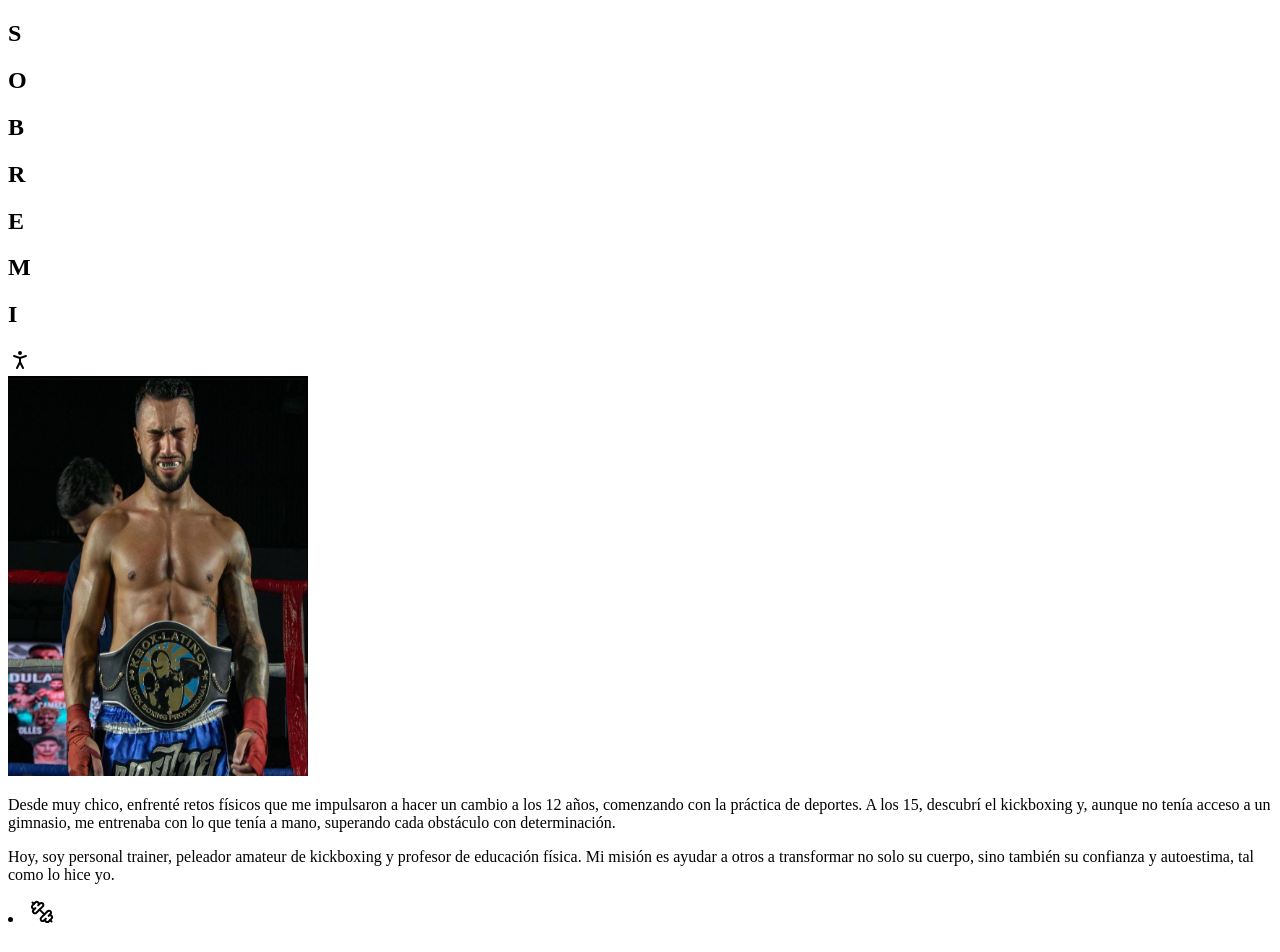
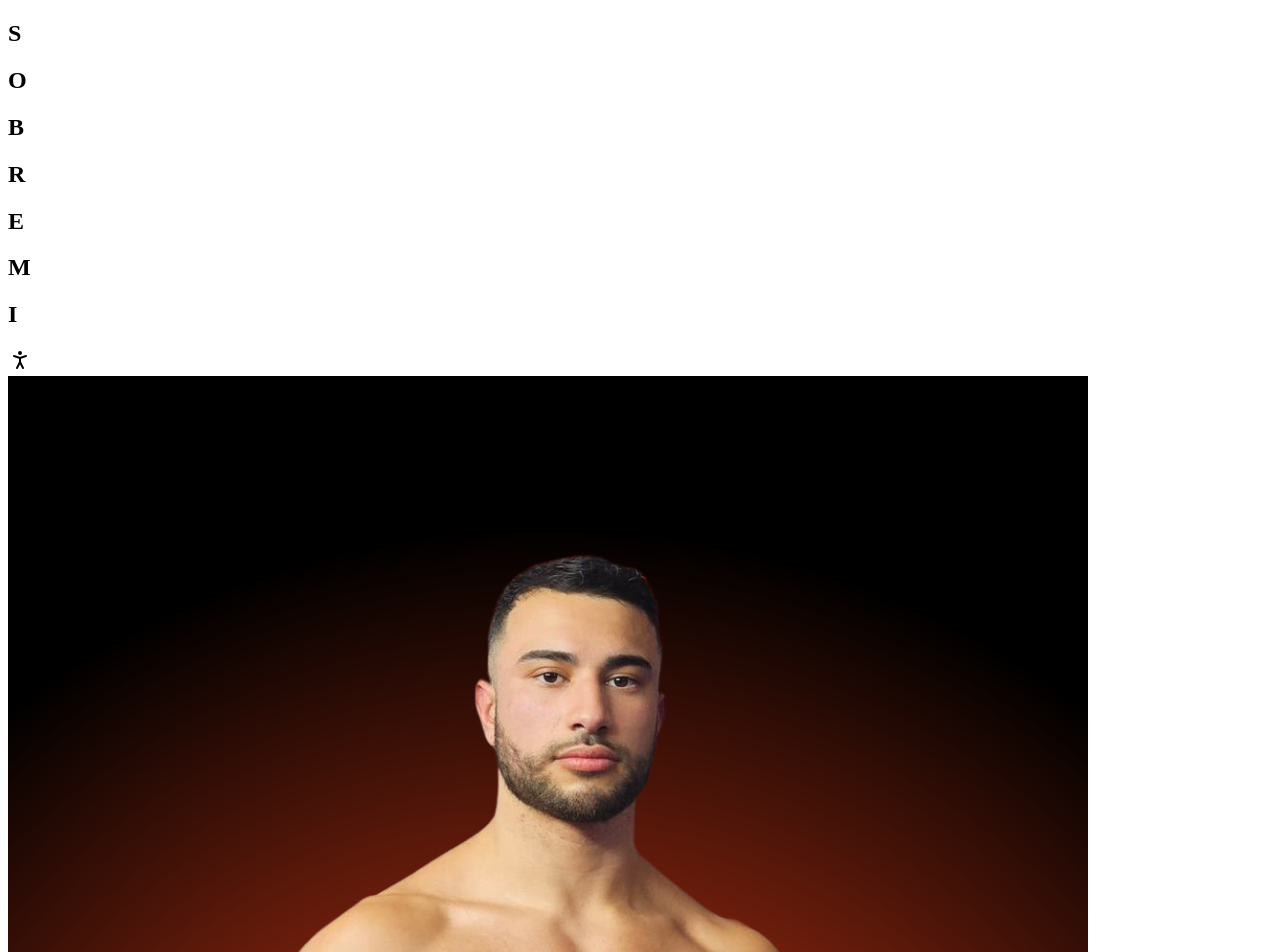
Before and after one commit to skywarddigitalsolutions/fedemoguel, a Next.js app: page /SobreMi/sobremi in a window 1280 px wide. Shown: the top 952 px of the page. Built offline with nearby package versions, Linux system fonts and the light colour scheme.

Commit message:
Prueba build

```diff
--- a/src/app/page.tsx
+++ b/src/app/page.tsx
@@ -5,8 +5,8 @@ import Comunidad from "@/pages/Comunidad/Comunidad";
 import Kickboxing from "@/pages/Kickboxing/Kickboxing";
 import Planes from "@/pages/Planes/Planes";
 import Footer from "@/components/Footer";
-import Cta from "@/pages/Cta/Cta";
-import SobreMi from "@/pages/SobreMi/Sobremi";
+import Cta from "@/pages/CallToAction/CallToAction";
+import SobreMi from "@/pages/SobreMi/AcercaDeMi";
 
 export default function Home() {
   return (
--- a/src/pages/CTA/cta.tsx
+++ b/src/pages/CallToAction/CallToAction.tsx
@@ -1,7 +1,7 @@
 import React from "react";
 import { Calendar } from "lucide-react";
 
-export default function Cta() {
+export default function CallToAction() {
   const scheduleUrl =
     "https://api.whatsapp.com/message/3NUS6AKPOGW4K1?autoload=1&app_absent=0";
 
--- a/src/pages/SobreMi/sobremi.tsx
+++ b/src/pages/SobreMi/sobremi.tsx
@@ -1,57 +1,51 @@
-import Image from "next/image";
-import profilePic from "../../../public/img/SobreMi.jpeg";
-import SubtitleSections from "@/components/text/SubtitleSections";
-import { PersonStanding, Dumbbell, BookOpen } from "lucide-react";
-import { GiBoxingGlove } from "react-icons/gi";
-
-export default function SobreMi() {
+import Image from 'next/image';
+import profilePic from '../../../public/img/fondorojo.png'; // Ajusta la ruta de la imagen
+import SubtitleSections from '@/components/text/SubtitleSections';
+import { PersonStanding, Dumbbell, BoxIcon, BookOpen } from 'lucide-react';
+import { GiBoxingGlove } from 'react-icons/gi';
+const SobreMi = () => {
   return (
-    <section className="p-8 bg-background_color rounded-lg mb-8" id="Sobremi">
+    <section className="p-8 bg-background_color rounded-lg shadow-lg mb-24">
       <SubtitleSections title={"Sobre Mi"} Icon={PersonStanding} />
-
-      <div className="flex flex-col my-6">
+      <div className="flex flex-row items-center my-6">
         <Image
           src={profilePic}
-          alt="Fede Moguel"
-          className="rounded-lg w-[auto] h-96 mb-12"
-          width={300}
-          height={400}
+          alt="Perfil de [Nombre del Cliente]"
+          className="rounded-full w-32 h-32 mr-6" // Espacio a la derecha de la imagen
+          layout="fixed"
         />
+        <h2 className="text-3xl font-bold text-white">Sobre mí</h2>
       </div>
 
       <p className="text-lg text-neutral-200 leading-relaxed mb-4">
-        Desde muy chico, enfrenté <span className="text-rojo font-bold">retos físicos que me impulsaron a hacer un
-        cambio</span> a los 12 años, comenzando con la práctica de deportes. A los 15,
-        descubrí el kickboxing y, aunque no tenía acceso a un gimnasio, me
-        entrenaba con lo que tenía a mano, superando cada obstáculo con
-        determinación.
+        Desde pequeño, enfrenté desafíos con mi cuerpo. A los 12 años, decidí hacer un cambio y comencé a practicar deportes. Ese momento se convirtió en un punto de inflexión en mi vida.
       </p>
       <p className="text-lg text-neutral-200 leading-relaxed mb-4">
-        Hoy, soy personal trainer, peleador amateur de kickboxing y
-        profesor de educación física. Mi misión es ayudar a otros a <span className="text-rojo font-bold">
-        transformar no solo su cuerpo, sino también su confianza y autoestima</span>,
-        tal como lo hice yo.
+        A los 15 años, descubrí el kickboxing. Sin recursos para un gimnasio, me entrenaba en el parque, haciendo dominadas y desafiándome a mí mismo cada día.
       </p>
-
+      <p className="text-lg text-neutral-200 leading-relaxed mb-4">
+        Finalmente, me gradué como profesor de educación física. Hoy, soy un peleador amateur de kickboxing y un apasionado entrenador personal, ayudando a otros a transformar sus cuerpos y autoestima.
+      </p>
       {/* Sección de Credenciales con íconos */}
       <div className="mt-12 grid grid-cols-2 gap-8">
           <li className="flex flex-col text-center items-center text-neutral-200">
             <Dumbbell className=" text-rojo gap-2 w-auto h-10" />
-          <h5 className="mt-5"> Personal Trainer</h5>
+            <h5 className='mt-5'> Personal Trainer</h5>
           </li>
           <li className="flex flex-col text-center items-center text-neutral-200">
             <BookOpen className=" text-rojo gap-2 w-auto h-10" />
-          <h5 className="mt-5"> Autor de un Ebook</h5>
+            <h5 className='mt-5'> Autor de un Ebook</h5>
           </li>
           <li className="flex flex-col text-center items-center text-neutral-200">
             <PersonStanding className=" text-rojo gap-2 w-auto h-10" />
-          <h5 className="mt-5"> Profesor de Educación Física</h5>
+            <h5 className='mt-5'> Profesor de Educación Física</h5>
           </li>
           <li className="flex flex-col text-center items-center text-neutral-200">
             <GiBoxingGlove className=" text-rojo gap-2 w-auto h-10" />
-          <h5 className="mt-5"> Peleador Amateur de KickBoxing</h5>
+            <h5 className='mt-5'> Peleador Amateur de KickBoxing</h5>
           </li>
       </div>
     </section>
   );
 };
+export default SobreMi;
```
Lines whose indentation alone changed are shown as unchanged.
